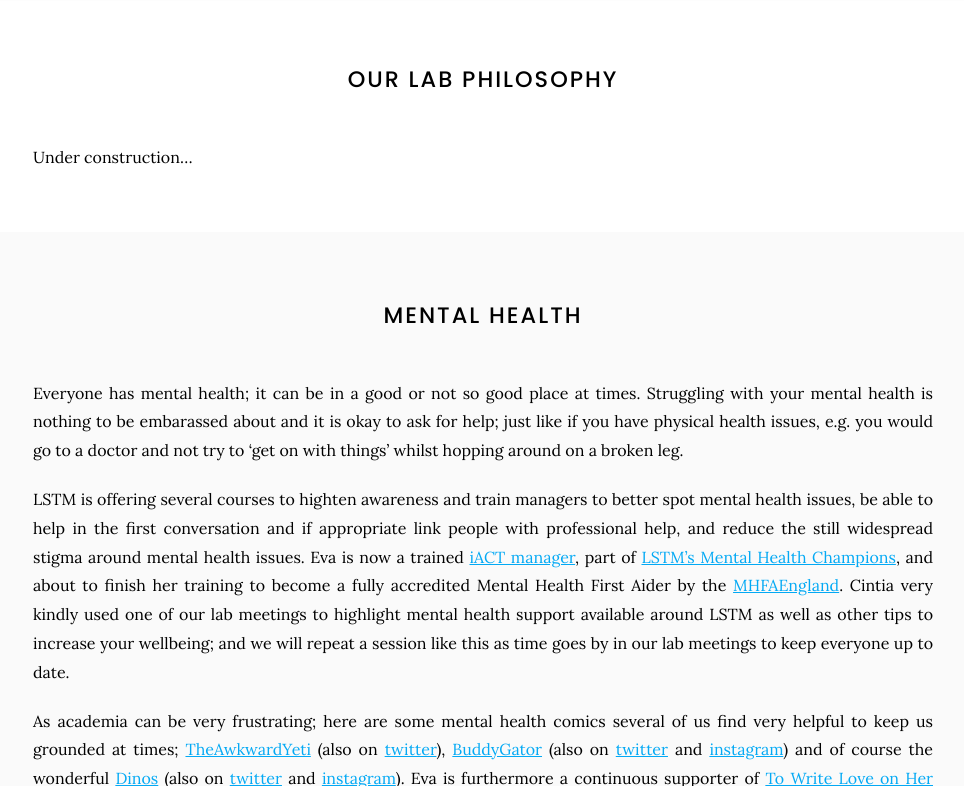
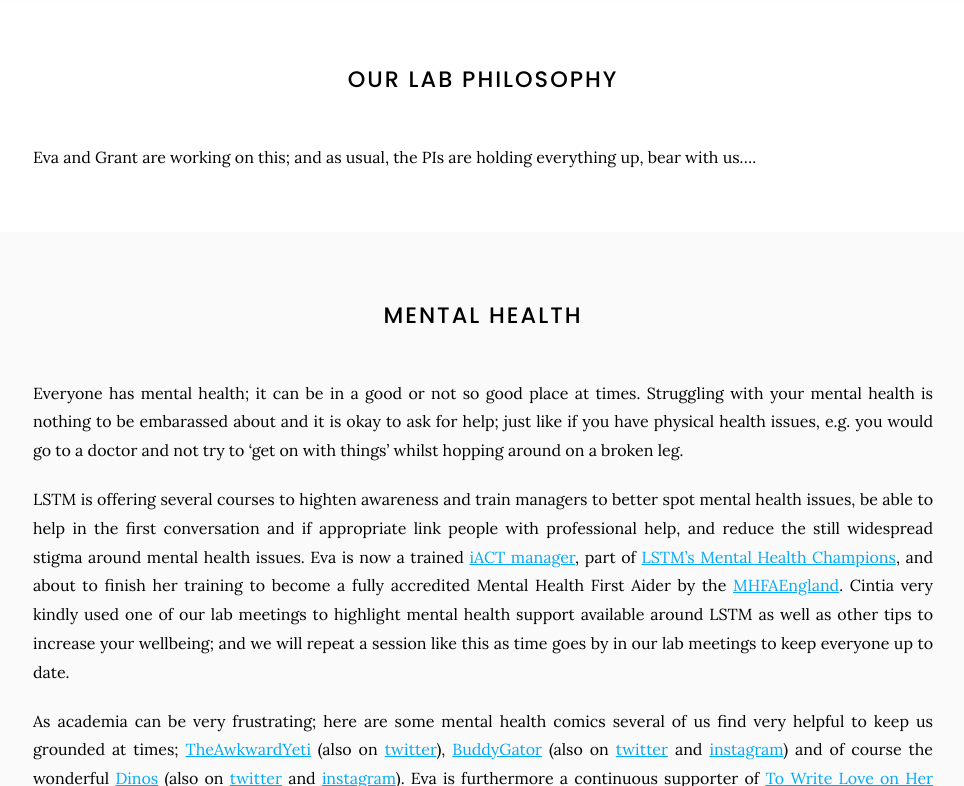
Before and after one commit to Evo-MInt/MicGen-lab-website, a Jekyll site: the page built from philosophy/index.md, in a window 1280 px wide and 900 px high, cut to the strip 114-900 px from the top of the window. Shown: the whole strip, without its empty margins (157-1121 px from the left). Built offline with Jekyll 4.4.1, drawn with Linux system fonts in a browser that asks for light colours.

Commit message:
Create index.md

```diff
--- a/philosophy/index.md
+++ b/philosophy/index.md
@@ -7,7 +7,7 @@ nav:
 
 # Our lab philosophy
 
-Under construction...
+Eva and Grant are working on this; and as usual, the PIs are holding everything up, bear with us....
 
 {% include section.html %}
 
@@ -23,7 +23,7 @@ As academia can be very frustrating; here are some mental health comics several
 
 # Activities around Research Integrity and an Inclusive Work Environment
 
-Eva is part of the working group on measures against Parachute Research which included workshops and meetings, resulting in the publication of a [consensus statement](doi: 10.1111/anae.15597) proposing the adoption of a reflexivity statement to be added to manuscript submissions. She furthermore promoted this in [Microbial Genomics](doi: 10.1099/mgen.0.000722) in her function as editor and initiated a [questionnaire for inclusivity in the society](https://microbiologysociety.org/news/full-news-listing/microbiology-society-survey-parachute-research.html). The Microbiology Society is now working implement this and other changes highlighted in our questionnaire in all its journals.
+Eva is part of the working group on measures against Parachute Research which included workshops and meetings, resulting in the publication of a [consensus statement](https://doi.org/10.1111/anae.15597) proposing the adoption of a reflexivity statement to be added to manuscript submissions. She furthermore promoted this in [Microbial Genomics](https://doi.org/10.1099/mgen.0.000722) in her function as editor and initiated a [questionnaire for inclusivity in the society](https://microbiologysociety.org/news/full-news-listing/microbiology-society-survey-parachute-research.html). The Microbiology Society is now working implement this and other changes highlighted in our questionnaire in all its journals.
 
 Together with [Lindsay Troughton]() from the Research Governance office, Eva initiated and is co-chair of the Research Integrity Working Group at LSTM which aims to support implementation of activities on Research Integrity. She was furthermore part of the working group setting up an improved Image Use Policy for LSTM, specifically targeting problematic storytelling like ‘Poverty Porn’ and ‘White Saviour’; and consent for images taken especially from children / vulnerable populations.
 
```
